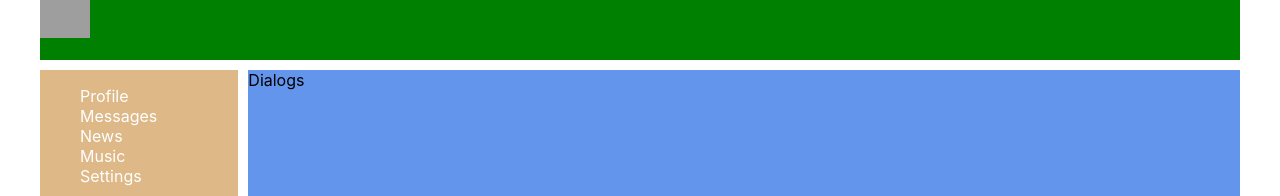
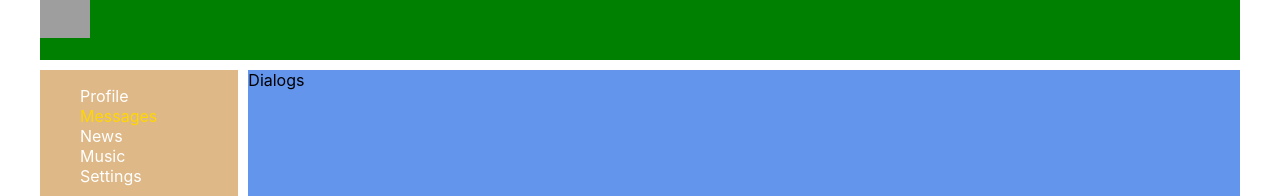
Before and after one commit to WildMrDeFox/react-1, a React (Create React App) app: page /dialogs in a window 1280 px wide. Shown: the top 196 px of the page. Built offline with nearby package versions, Linux system fonts and the light colour scheme; grey boxes are pictures that could not be loaded.

Commit message:
Доработана маршрутизация

```diff
--- a/src/components/Navbar/Navbar.jsx
+++ b/src/components/Navbar/Navbar.jsx
@@ -1,14 +1,15 @@
 import s from './Navbar.module.css'
+import {NavLink} from "react-router-dom";
 
 function Navbar() {
     return (
         <nav className={s.nav}>
             <ul>
-                <li><a href="/profile" className={`${s.nav_link} ${s.active}`}>Profile</a></li>
-                <li><a href="/dialogs">Messages</a></li>
-                <li><a href="/news">News</a></li>
-                <li><a href="/music">Music</a></li>
-                <li><a href="/settings">Settings</a></li>
+                <li><NavLink to="/profile" activeClassName={s.active}>Profile</NavLink></li>
+                <li><NavLink to="/dialogs" activeClassName={s.active}>Messages</NavLink></li>
+                <li><NavLink to="/news" activeClassName={s.active}>News</NavLink></li>
+                <li><NavLink to="/music" activeClassName={s.active}>Music</NavLink></li>
+                <li><NavLink to="/settings" activeClassName={s.active}>Settings</NavLink></li>
             </ul>
         </nav>
     );
--- a/src/components/Navbar/Navbar.module.css
+++ b/src/components/Navbar/Navbar.module.css
@@ -12,10 +12,6 @@
     color: white;
 }
 
-.nav_link {
-    color: black;
-}
-
-.active {
+.nav a.active {
     color: gold;
 }
```
